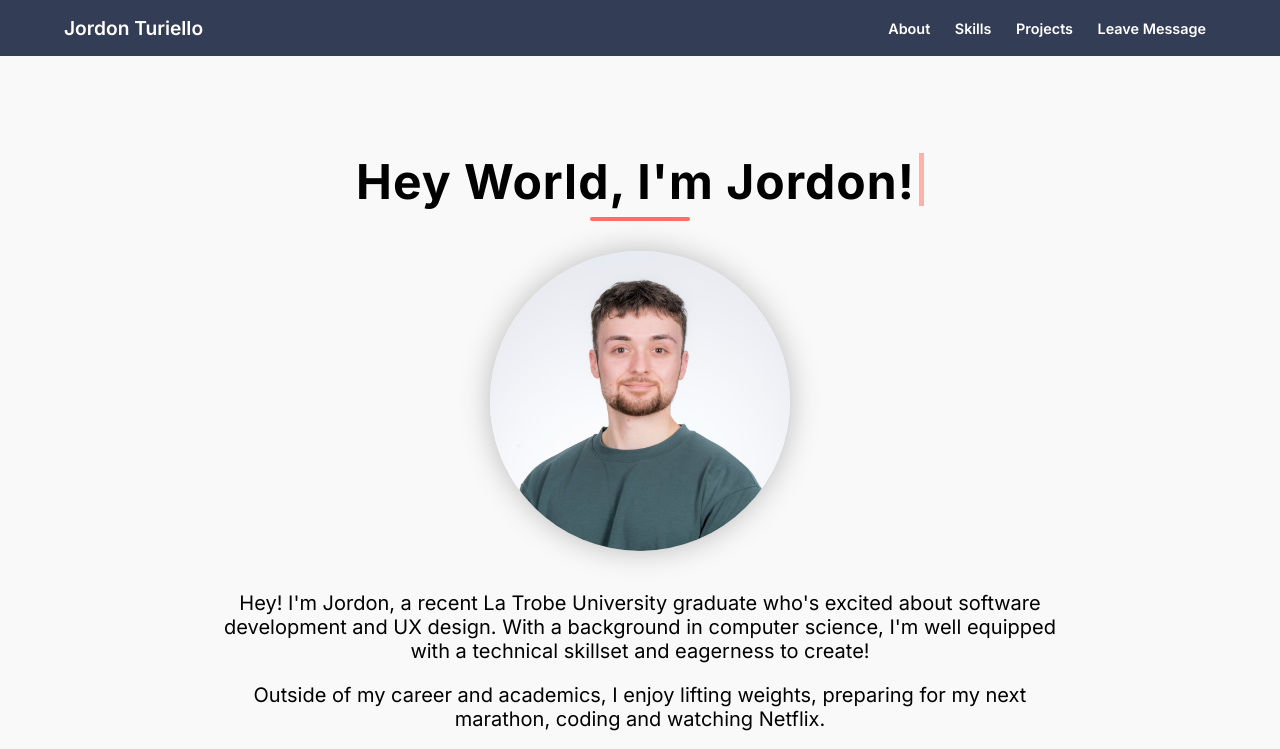
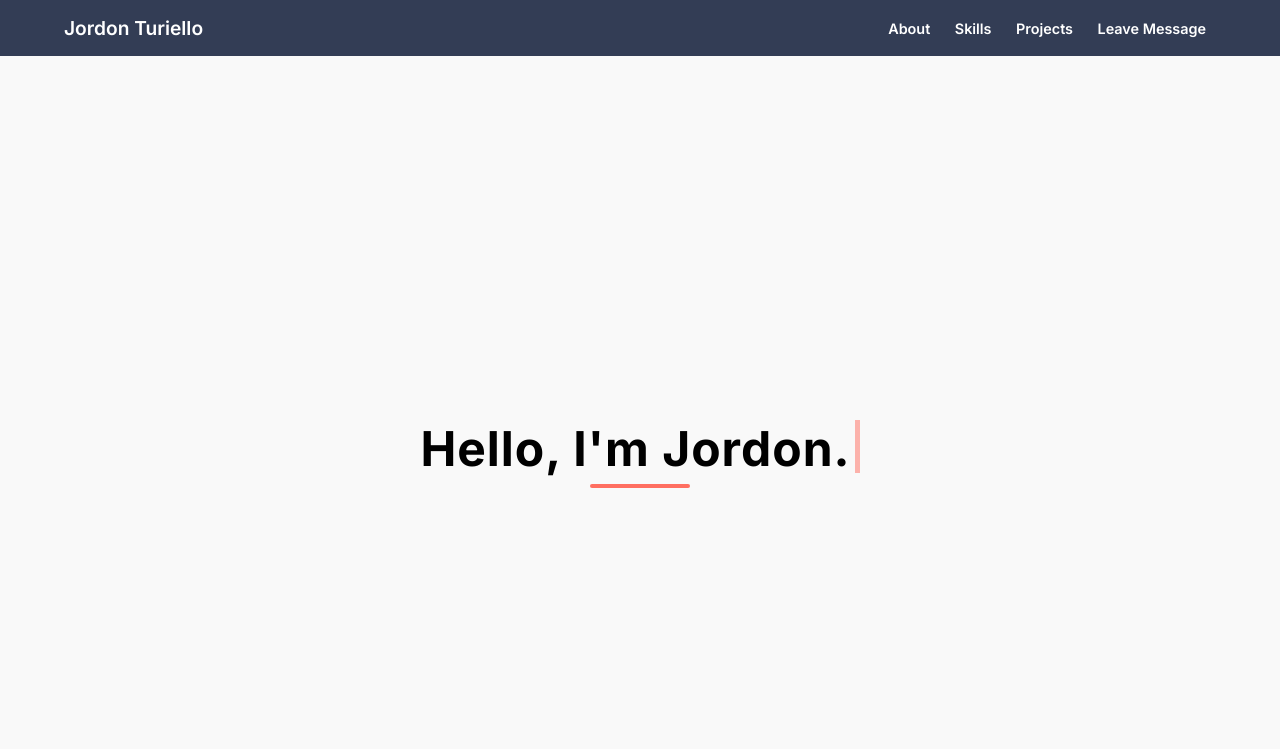
Before and after one commit to jordonturiello-dev26/Portfolio-website, a plain HTML site: page index.html in a window 1280 px wide. Shown: the top 749 px of the page. Drawn offline with Linux system fonts and the light colour scheme; files whose address does not match are found by name.

Commit message:
added hero section

```diff
--- a/index.html
+++ b/index.html
@@ -37,7 +37,14 @@
             </nav>
           </header>
 
+        <section id="hero-section">
+          <h2>
+            <span id="typewriter-hero"></span>
+          </h2>
+        </section>
+
         <section id="about-section">
+          <canvas id="particleCanvas"></canvas>
             <h2>
               <span id ="typewriter"></span>
             </h2>
--- a/script.js
+++ b/script.js
@@ -1,3 +1,23 @@
+// Type writer hero
+document.addEventListener("DOMContentLoaded", () => {
+  const text = "Hello, I'm Jordon.";
+  const speed = 120;
+  let i = 0;
+  const target = document.getElementById("typewriter-hero");
+
+  target.textContent = "";
+
+  function typeWriter() {
+    if (i < text.length) {
+      target.textContent += text.charAt(i);
+      i++;
+      setTimeout(typeWriter, speed);
+    }
+  }
+
+  typeWriter();
+});
+
 // Type writer
 document.addEventListener("DOMContentLoaded", () => {
     const text = "Hey World, I'm Jordon!";
--- a/styles.css
+++ b/styles.css
@@ -118,10 +118,46 @@ section h2::after {
     border-radius: 2px;
 }
 
+/* Hero section */
+#hero-section {
+    height:100vh;
+    align-items: center;
+    justify-content: center;
+}
+#typewriter-hero {
+    display: inline-block;
+    white-space: pre-wrap;
+    overflow-wrap: break-word;
+    word-break: break-word;
+    border-right: none;
+  }
+
+  #typewriter-hero::after {
+    content: '';
+    display: inline-block;
+    width: 5px;
+    height: 1.1em;
+    background-color: #ff6f61;
+    margin-left: 4px;
+    animation: blink 0.7s infinite;
+    vertical-align: -0.15em;
+  }
 /* About Section */
 #about-section {
+    position: relative;
+    overflow: hidden;
+    display: flex;
+    align-items: center;
     justify-content: center;
-    gap: 0.5rem;
+}
+
+#particleCanvas {
+    position: absolute;
+    top: 0;
+    left: 0;
+    width: 100%;
+    height: 100%;
+    z-index: 0;
 }
 
 #about-section h2 {
```
